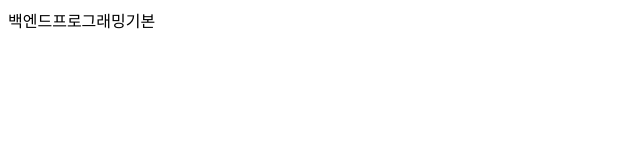
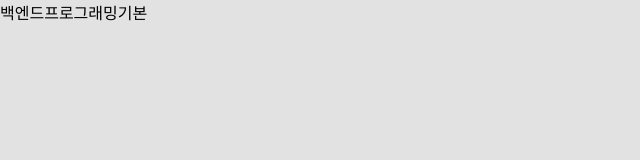
Before and after one commit to S0ngYoungJun/songsong, a website: page index.html in a window 1280 px wide. Shown: the whole page, without its empty margins (0-640 px from the left). Drawn offline with Linux system fonts and the light colour scheme.

Commit message:
body style

```diff
--- a/index.html
+++ b/index.html
@@ -5,6 +5,16 @@
   <meta http-equiv="X-UA-Compatible" content="IE=edge">
   <meta name="viewport" content="width=device-width, initial-scale=1.0">
   <title>Document</title>
+  <style>
+    *{
+      margin:0;
+      padding:0;
+      box-sizing: border-box;
+    }
+    body{
+      background-color: #e2e2e2;
+    }
+  </style>
 </head>
 <body>
 <div id="navmain">
```
